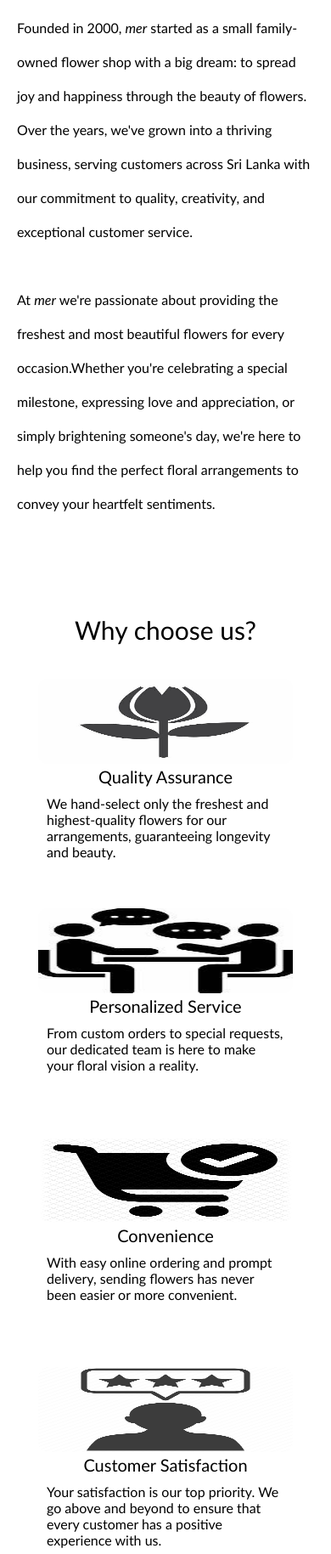
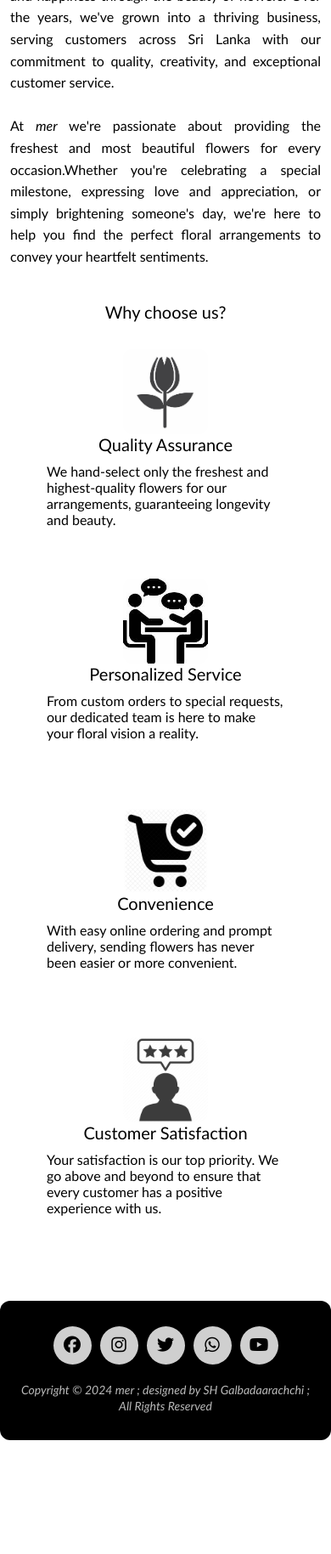
Before and after one commit to Sanduni204/mer-florist-website, a PHP site: page /mer_ecommerce/1home.php in a window 390 px wide. Shown: the part 1465-3294 px from the top of the page at 85% size. After the commit the page ends 3160 px from the top, so only its background shows below. Run offline with PHP 8.4, Linux system fonts and the light colour scheme; data that the repository does not hold is empty.

Commit message:
Fix: Responsiveness of the home page

```diff
--- a/1style.css
+++ b/1style.css
@@ -6,6 +6,8 @@ a {
     padding: 0;
     box-sizing: border-box;
 }
+/* Make all images scale within their containers on smaller screens */
+img { max-width: 100%; height: auto; }
 
 .web {
     width: 100%;
@@ -738,12 +740,23 @@ input[type=submit]{
     .work {
         font-size: 16px;
         padding: 30px 20px 0 20px;
-    }
-
+        line-height: 1.7;               /* tighter line-height for small screens */
+        text-align: justify;            /* fill right side by justifying lines */
+        text-justify: inter-word;       /* improve spacing in older browsers */
+    }
+
+    .work { overflow: hidden; }
     .work img {
         float: none;
+        display: block;
         width: 100%;
-        margin-right: 0;
+        margin: 0 0 16px 0; /* add spacing below image */
+    }
+
+    /* Ensure paragraphs inherit justification and allow hyphenation */
+    .work p {
+        text-align: inherit;
+        hyphens: auto;
     }
 
     .front3 {
@@ -757,7 +770,10 @@ input[type=submit]{
     }
 
     .abt img {
-        width: 100%;
+        width: 100px;
+        height: 100px;
+        display: block;
+        margin: 0 auto;
     }
 
     .f {
@@ -786,6 +802,14 @@ input[type=submit]{
     .front4 .Services img {
         width: 100%;
     }
+    /* Ensure services/gallery images don't overflow */
+    .front4 div img { width: 100%; height: auto; max-width: 280px; }
+    /* Info section: stack and fit media */
+    #info div { width: 100%; height: auto; margin: 10px 0; }
+    .col1 img { width: 100%; height: auto; }
+    .col3 iframe { width: 100%; height: 300px; }
+    .col2 p { padding-left: 0; }
+    .col2 h3 { padding-left: 0; }
 }
 .container {
     position: relative;
@@ -904,7 +928,10 @@ padding-top: 5%;
     }
 
     .abt img {
-        width: 100%;
+        width: 100px;
+        height: 100px;
+        display: block;
+        margin: 0 auto;
     }
 
     .f {
@@ -931,6 +958,16 @@ padding-top: 5%;
 
     .front4 .Services img {
         width: 100%;
+    }
+    .front4 div img { width: 100%; height: auto; }
+    .col3 iframe { height: 260px; }
+    .work { overflow: hidden; }
+    .work img { float: none; display: block; width: 100%; margin: 0 0 12px 0; }
+    /* Slightly reduce side padding and line-height on very small screens */
+    .work {
+        padding: 20px 12px 0 12px;
+        line-height: 1.6;
+        text-align: justify;
     }
 }
 
@@ -1604,6 +1641,23 @@ padding-top: 5%;
     .search-title {
         font-size: 1.8rem;
     }
+}
+
+/* Home page responsiveness (mobile-only adjustments, preserve desktop design) */
+@media (max-width: 768px) {
+    .container .content { width: 90%; padding: 16px; bottom: auto; }
+    .top { font-size: 22px; }
+    .bottom { font-size: 20px; }
+    .sub { font-size: 28px; height: auto; padding: 20px 10px; }
+    .front_sub { font-size: 24px; padding: 40px 0 16px 0; }
+}
+
+@media (max-width: 480px) {
+    .container .content { width: 92%; padding: 12px; bottom: auto; }
+    .top { font-size: 18px; }
+    .bottom { font-size: 18px; }
+    .sub { font-size: 22px; height: auto; padding: 16px 10px; }
+    .front_sub { font-size: 20px; padding: 30px 0 12px 0; }
 }
 
  .sort-dropdown {
```
